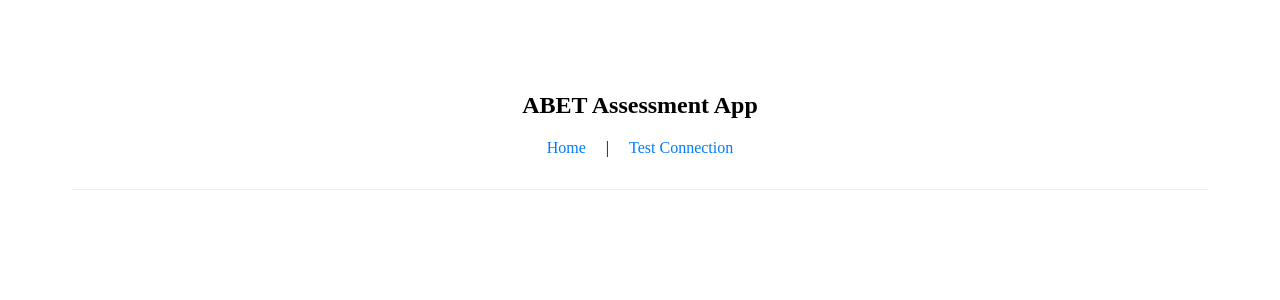
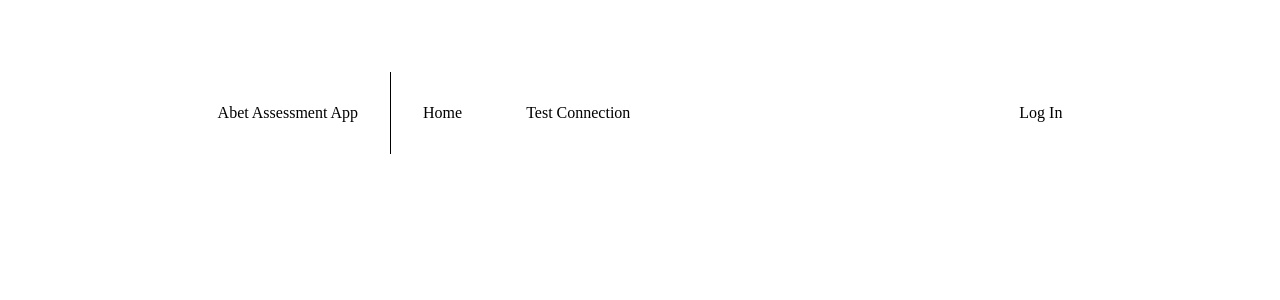
Before and after one commit to tdavis36/ABET-Assessment-App, a Vue app in the folder frontend/: page /1/instructors in a window 1280 px wide. Shown: the top 300 px of the page. Built offline with nearby package versions, Linux system fonts and the light colour scheme.

Commit message:
Set up Navbar, Log In, Sign Up component templates and basic styles

```diff
--- a/frontend/src/App.vue
+++ b/frontend/src/App.vue
@@ -21,32 +21,7 @@
   text-align: center;
 }
 
-header {
-  margin-bottom: 2rem;
-  padding-bottom: 1rem;
-  border-bottom: 1px solid #eee;
-}
-
-nav {
-  margin: 1rem 0;
-}
-
-nav a {
-  margin: 0 1rem;
-  color: #007bff;
-  text-decoration: none;
-}
-
-nav a:hover {
-  text-decoration: underline;
-}
-
-nav a.router-link-active {
-  color: #0056b3;
-  font-weight: bold;
-}
-
-main {
-  margin-top: 2rem;
+header{
+  margin-bottom: 1rem;
 }
 </style>
--- a/frontend/src/components/NavBar.vue
+++ b/frontend/src/components/NavBar.vue
@@ -3,10 +3,42 @@
 </script>
 
 <template>
-    <nav>
-        <h1>ABET Assessment App</h1>
-        <router-link to="/">Home</router-link> |
-        <router-link to="/test-connection">Test Connection</router-link>
-    </nav>
+    <div id="navbar">
+        <div id="logo">
+            Abet Assessment App
+        </div>
+        <router-link to="/" class="nav_button">Home</router-link>
+        <router-link to="/test-connection" class="nav_button">Test Connection</router-link>
+        <router-link to="/login" class="nav_button" id="login">Log In</router-link>
+    </div>
     <h1 hidden>This hidden element checks if the site loaded</h1>
 </template>
+
+<style>
+    #navbar {
+        display: flex;
+        width: 80%;
+        margin: auto;
+    }
+
+    #logo{
+        padding: 2rem;
+        border-right: 1px solid black;
+    }
+
+    .nav_button{
+        padding: 2rem;
+        color: black;
+        text-decoration: none;
+    }
+
+    .nav_button:hover{
+        background-color: rgb(200, 200, 200);
+        color: black;
+        text-decoration: none;
+    }
+
+    #login{
+        margin-left: auto;
+    }
+</style>
--- a/frontend/src/components/pages/LogIn.vue
+++ b/frontend/src/components/pages/LogIn.vue
@@ -1,5 +1,71 @@
 <script lang="ts" setup>
+    import { ref } from 'vue';
+
+    const email_input = ref('');
+    const password_input = ref('');
+
+    const display_error = true;
+    const error_message = "Email or password is incorrect."
+
+    function login(): number{
+
+        return 0;
+    }
+
 </script>
 
 <template>
+    <div id="login_component">
+        <h3>Log In</h3>
+        <div class="input_div">
+            <input id="email" v-model="email_input" placeholder="Email"></input>
+        </div>
+        <div class="input_div">
+            <input id="password" v-model="password_input" placeholder="Password" type="password"></input>
+        </div>
+        <div id="submit_div"><button id="submit" @click="login">Submit</button></div>
+        <p>Don't have an account? Sign up <router-link to="/signup">here</router-link>.</p>
+    </div>
+
+    <div v-if="display_error" id="error">
+        <p>Error: {{ error_message }}</p>
+    </div>
 </template>
+
+<style>
+    #login_component{
+        padding: 1rem;
+        background-color: #e2e2e2;
+        width: 30%;
+        border: 1px solid black;
+        padding: 2rem;
+        margin: auto;
+        text-align: left;
+    }
+
+    .input_div{
+        margin-top: 1rem;
+        margin-bottom: 1rem;
+    }
+
+    #submit_div{
+        margin: auto;
+    }
+
+    h3{
+        margin-top: 1rem;
+    }
+
+    #error{
+        background-color: rgb(255, 168, 168);
+        border: 1px solid red;
+        width: 30%;
+        margin-left: auto;
+        margin-right: auto;
+        margin-top: 0.5rem;
+    }
+
+    #error p{
+        color: rgb(204, 0, 0);
+    }
+</style>
--- a/frontend/src/components/pages/SignUp.vue
+++ b/frontend/src/components/pages/SignUp.vue
@@ -1,5 +1,70 @@
 <script lang="ts" setup>
+    import { ref } from 'vue';
+
+    const firstname_input = ref('');
+    const lastname_input = ref('');
+    const email_input = ref('');
+    const password_input = ref('');
+    const confirm_password_input = ref('');
+
+    const display_error = true;
+    const error_message = "error message"
+
+    function signup(): number{
+
+        return 0;
+    }
+
 </script>
 
 <template>
+    <div id="login_component">
+        <h3>Sign Up</h3>
+        <div class="input_div">
+            <input v-model="firstname_input" placeholder="First Name"></input>
+        </div>
+        <div class="input_div">
+            <input v-model="lastname_input" placeholder="Last Name"></input>
+        </div>
+        <div class="input_div">
+            <input v-model="email_input" placeholder="Email"></input>
+        </div>
+        <div class="input_div">
+            <input v-model="password_input" placeholder="Password" type="password"></input>
+        </div>
+        <div class="input_div">
+            <input v-model="confirm_password_input" placeholder="Confirm Password" type="password"></input>
+        </div>
+        <div id="submit_div"><button id="submit" @click="signup">Submit</button></div>
+        <p>Already have an account? Log in <router-link to="/login">here</router-link>.</p>
+    </div>
+
+    <div v-if="display_error" id="error">
+        <p>Error: {{ error_message }}</p>
+    </div>
 </template>
+
+<style>
+    #login_component{
+        padding: 1rem;
+        background-color: #e2e2e2;
+        width: 30%;
+        border: 1px solid black;
+        padding: 2rem;
+        margin: auto;
+        text-align: left;
+    }
+
+    .input_div{
+        margin-top: 1rem;
+        margin-bottom: 1rem;
+    }
+
+    #submit_div{
+        margin: auto;
+    }
+
+    h3{
+        margin-top: 1rem;
+    }
+</style>
```
